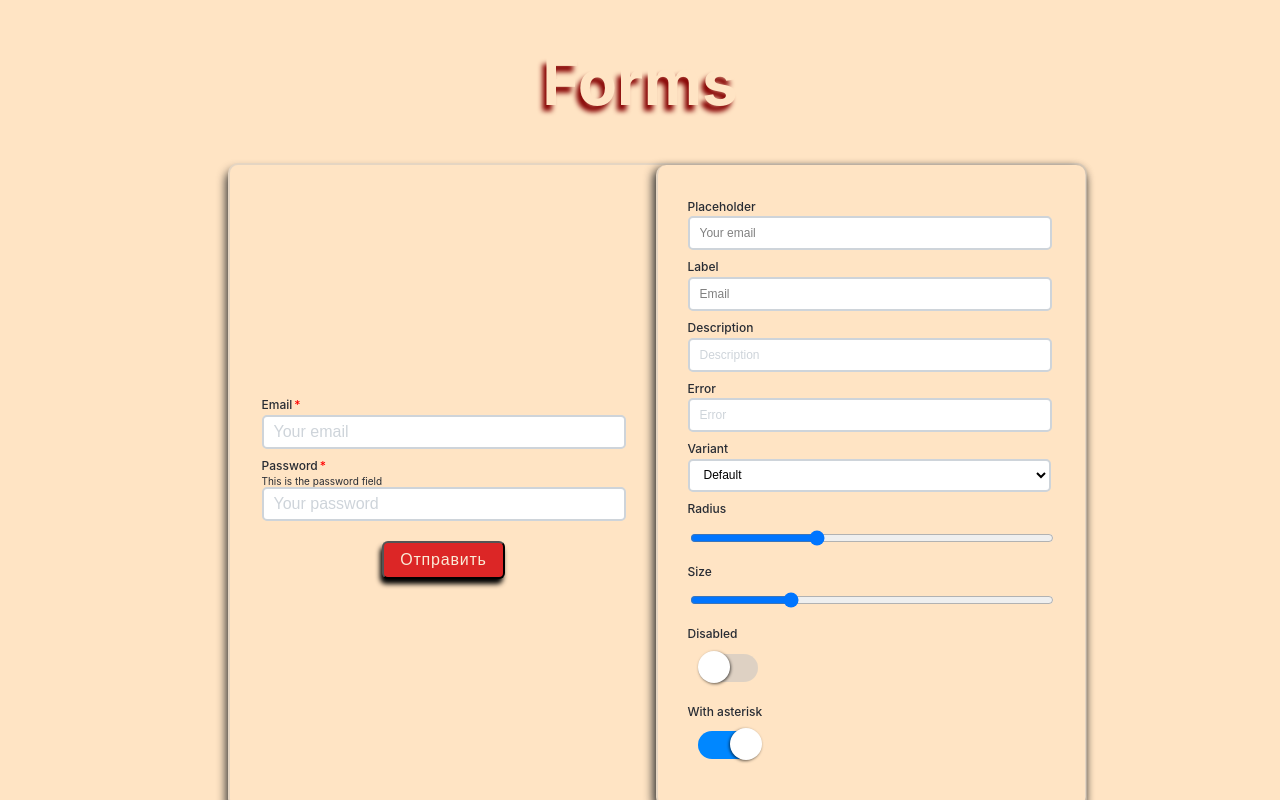
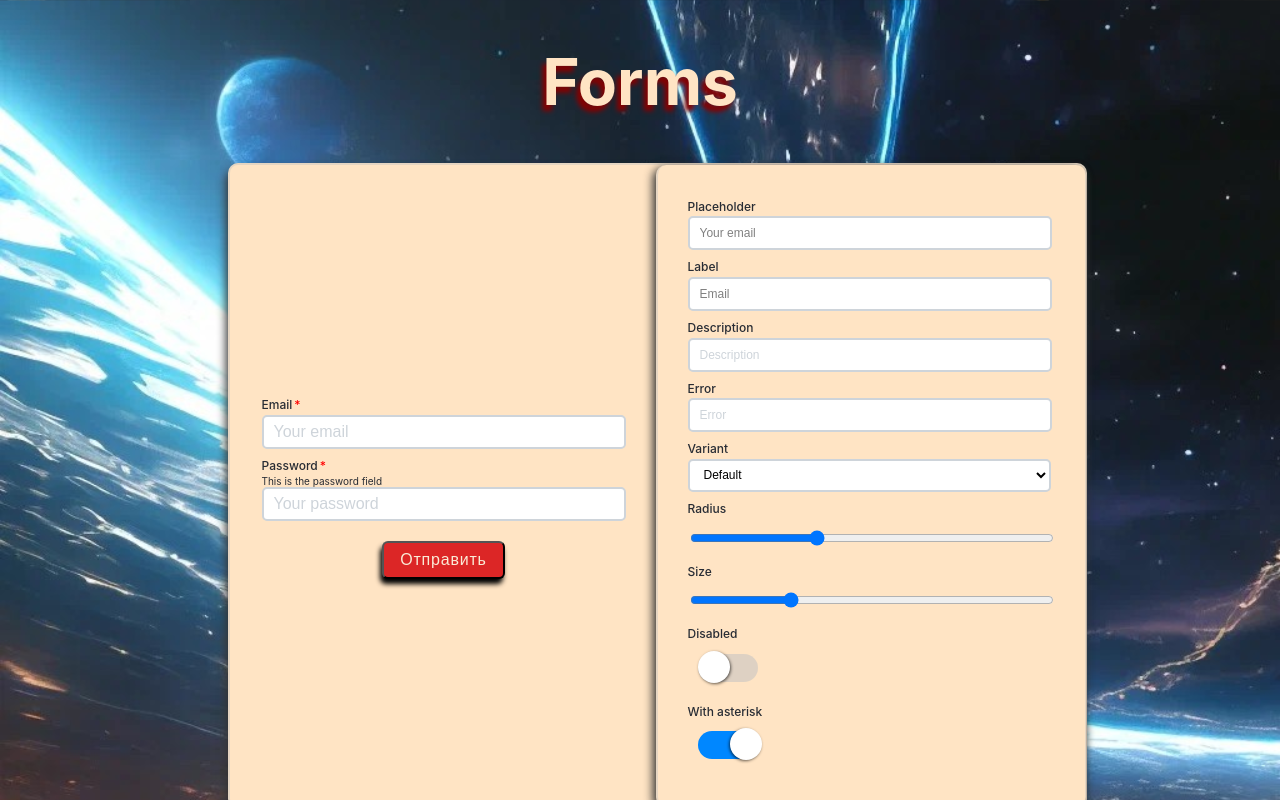
Before and after one commit to vitalyvitmens/rs-forms, a React (Create React App) app: page / in a window 1280 px wide. Shown: the top 800 px of the page. Built offline with nearby package versions, Linux system fonts and the light colour scheme.

Commit message:
style(src\index.css): добавляет стили

```diff
--- a/src/index.css
+++ b/src/index.css
@@ -1,5 +1,7 @@
 body {
-  background-color: bisque;
+	background-image: url('./assets/space.png');
+	background-size: cover;
+	background-attachment: fixed;
 	margin: 0;
 	font-family: -apple-system, BlinkMacSystemFont, 'Segoe UI', 'Roboto', 'Oxygen',
 		'Ubuntu', 'Cantarell', 'Fira Sans', 'Droid Sans', 'Helvetica Neue',
```
Lines whose indentation alone changed are shown as unchanged.
